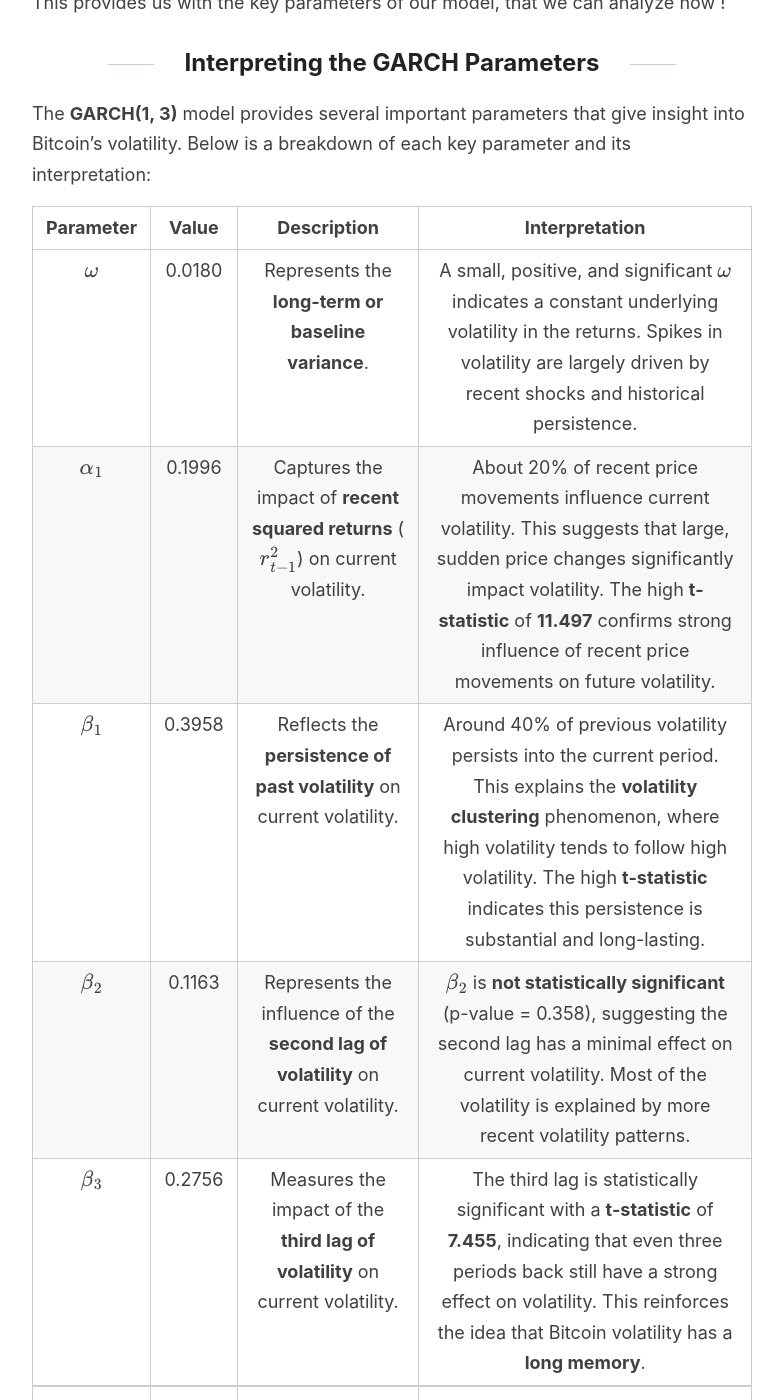
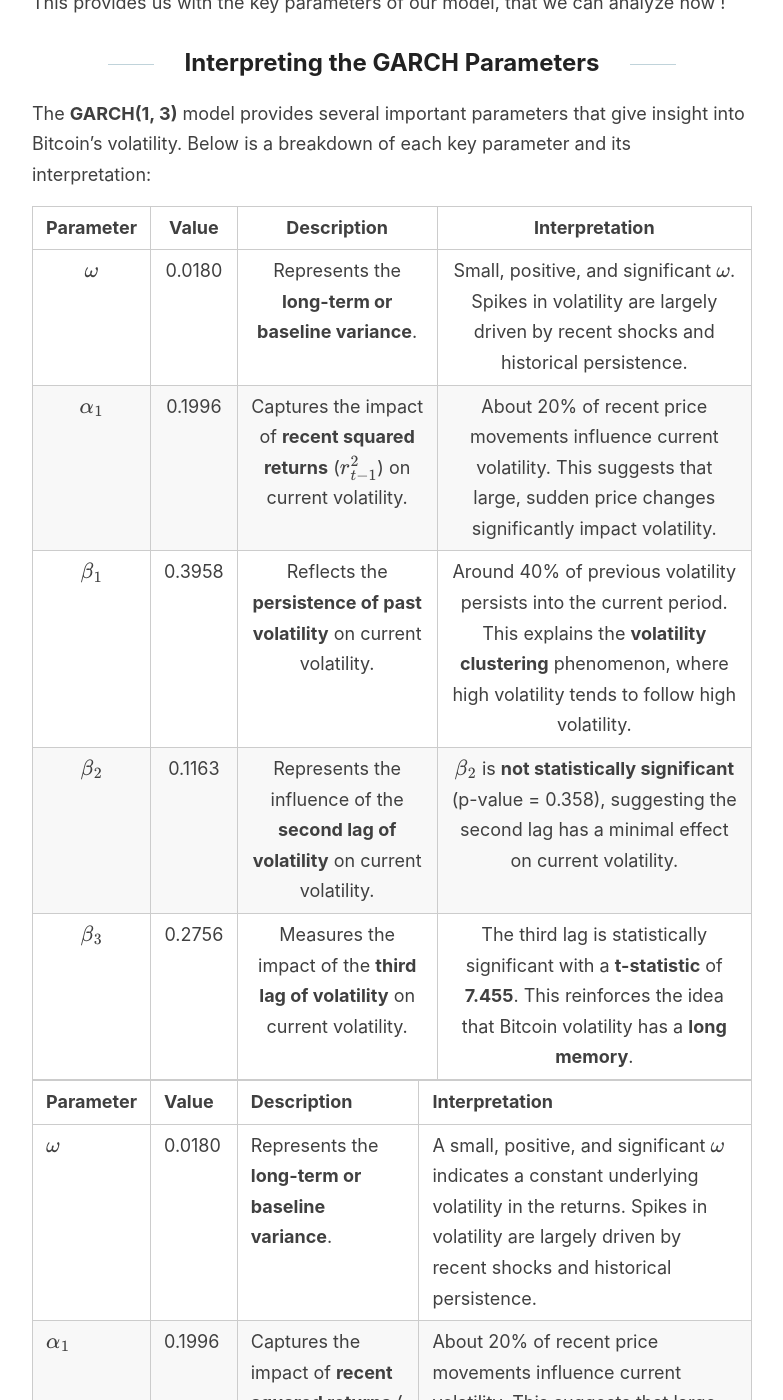
Before and after one commit to Zaltarba/blog, a Jekyll site: the page built from _posts/2024-09-23-BitcoinVolatility-2.md, in a window 1280 px wide and 1400 px high, scrolled down 11872 px. Shown: the whole window, without its empty margins (248-1031 px from the left). Built offline with Jekyll 4.4.1, drawn with Linux system fonts in a browser that asks for light colours; formulas are drawn with MathJax 3.

Commit message:
Update 2024-09-23-BitcoinVolatility-2.md

```diff
--- a/_posts/2024-09-23-BitcoinVolatility-2.md
+++ b/_posts/2024-09-23-BitcoinVolatility-2.md
@@ -356,31 +356,31 @@
       <td style="text-align:center;">$\omega$</td>
       <td style="text-align:center;">0.0180</td>
       <td style="text-align:center;">Represents the <strong>long-term or baseline variance</strong>.</td>
-      <td style="text-align:center;">A small, positive, and significant $\omega$ indicates a constant underlying volatility in the returns. Spikes in volatility are largely driven by recent shocks and historical persistence.</td>
+      <td style="text-align:center;">Small, positive, and significant $\omega$. Spikes in volatility are largely driven by recent shocks and historical persistence.</td>
     </tr>
     <tr>
       <td style="text-align:center;">$\alpha_1$</td>
       <td style="text-align:center;">0.1996</td>
       <td style="text-align:center;">Captures the impact of <strong>recent squared returns</strong> ($r_{t-1}^2$) on current volatility.</td>
-      <td style="text-align:center;">About 20% of recent price movements influence current volatility. This suggests that large, sudden price changes significantly impact volatility. The high <strong>t-statistic</strong> of <strong>11.497</strong> confirms strong influence of recent price movements on future volatility.</td>
+      <td style="text-align:center;">About 20% of recent price movements influence current volatility. This suggests that large, sudden price changes significantly impact volatility.</td>
     </tr>
     <tr>
       <td style="text-align:center;">$\beta_1$</td>
       <td style="text-align:center;">0.3958</td>
       <td style="text-align:center;">Reflects the <strong>persistence of past volatility</strong> on current volatility.</td>
-      <td style="text-align:center;">Around 40% of previous volatility persists into the current period. This explains the <strong>volatility clustering</strong> phenomenon, where high volatility tends to follow high volatility. The high <strong>t-statistic</strong> indicates this persistence is substantial and long-lasting.</td>
+      <td style="text-align:center;">Around 40% of previous volatility persists into the current period. This explains the <strong>volatility clustering</strong> phenomenon, where high volatility tends to follow high volatility.</td>
     </tr>
     <tr>
       <td style="text-align:center;">$\beta_2$</td>
       <td style="text-align:center;">0.1163</td>
       <td style="text-align:center;">Represents the influence of the <strong>second lag of volatility</strong> on current volatility.</td>
-      <td style="text-align:center;">$\beta_2$ is <strong>not statistically significant</strong> (p-value = 0.358), suggesting the second lag has a minimal effect on current volatility. Most of the volatility is explained by more recent volatility patterns.</td>
+      <td style="text-align:center;">$\beta_2$ is <strong>not statistically significant</strong> (p-value = 0.358), suggesting the second lag has a minimal effect on current volatility.</td>
     </tr>
     <tr>
       <td style="text-align:center;">$\beta_3$</td>
       <td style="text-align:center;">0.2756</td>
       <td style="text-align:center;">Measures the impact of the <strong>third lag of volatility</strong> on current volatility.</td>
-      <td style="text-align:center;">The third lag is statistically significant with a <strong>t-statistic</strong> of <strong>7.455</strong>, indicating that even three periods back still have a strong effect on volatility. This reinforces the idea that Bitcoin volatility has a <strong>long memory</strong>.</td>
+      <td style="text-align:center;">The third lag is statistically significant with a <strong>t-statistic</strong> of <strong>7.455</strong>. This reinforces the idea that Bitcoin volatility has a <strong>long memory</strong>.</td>
     </tr>
   </tbody>
 </table>
```
